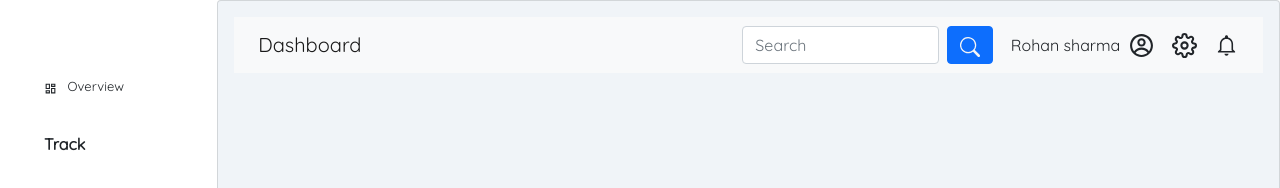
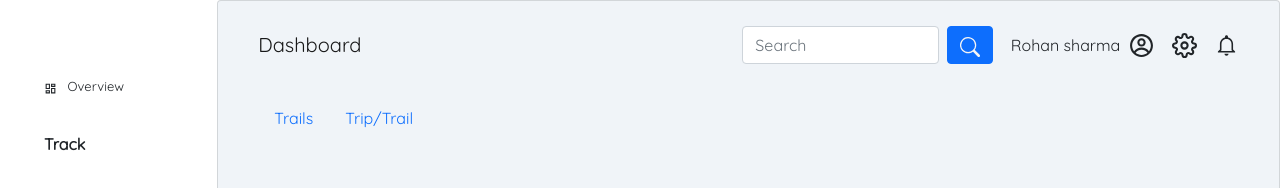
Before and after one commit to Vineeela/VTS-APPMAIN, a React (Create React App) app: page / in a window 1280 px wide. Shown: the top 188 px of the page. Built offline with nearby package versions, Linux system fonts and the light colour scheme.

Commit message:
added color to the dashboard

```diff
--- /dev/null
+++ b/src/components/Tabs/Tab.js
@@ -0,0 +1,23 @@
+
+import React, { useState } from 'react'
+import {Nav,Container,Row,Col } from 'react-bootstrap';
+ const Tab = () => {
+     const[value,setValue]=useState(2);
+  return (
+   <Container style={{paddingTop:'25px'}}>
+       <Row>
+           <Col xs={12}>
+      <Nav variant="pills" defaultActiveKey="/home">
+  <Nav.Item>
+    <Nav.Link eventKey="link-2">Trails</Nav.Link>
+  </Nav.Item>
+  <Nav.Item>
+    <Nav.Link eventKey="link-1">Trip/Trail</Nav.Link>
+  </Nav.Item>
+</Nav>
+</Col>
+</Row>
+</Container>
+  )
+};
+export default Tab;
--- a/src/components/navbar/NavbarVts.css
+++ b/src/components/navbar/NavbarVts.css
@@ -1,3 +1,3 @@
 .vts{
-    background-color: rgba(240, 244, 248, ) !important;
+    background-color: #F0F4F8 !important;
 }
--- a/src/components/navbar/NavbarVts.js
+++ b/src/components/navbar/NavbarVts.js
@@ -13,7 +13,7 @@ import "./NavbarVts.css";
 const NavbarVts = () => {
   return (
     <div >
-      <Navbar className='vts' bg="light" expand="lg" style={{ width:"auto" }}>
+      <Navbar className='vts' bg="#F0F4F8" expand="lg" style={{ width:"auto" }}>
         <Container fluid>
           <Navbar.Brand href="#" >Dashboard</Navbar.Brand>
           <Navbar.Toggle aria-controls="navbarScroll" />
--- a/src/pages/Overview.js
+++ b/src/pages/Overview.js
@@ -2,12 +2,12 @@ import React,{Fragment} from 'react'
 import { Container, Col, Row ,Card} from 'react-bootstrap';
 import NavbarVts from '../components/navbar/NavbarVts';
 import Sidebar from '../components/sidebar/Sidebar';
+import Tab from '../components/Tabs/Tab';
 
 const Overview = () => {
   return (
     <Fragment>
-
-
+     <Tab/>
     </Fragment>
   )
 };
```
